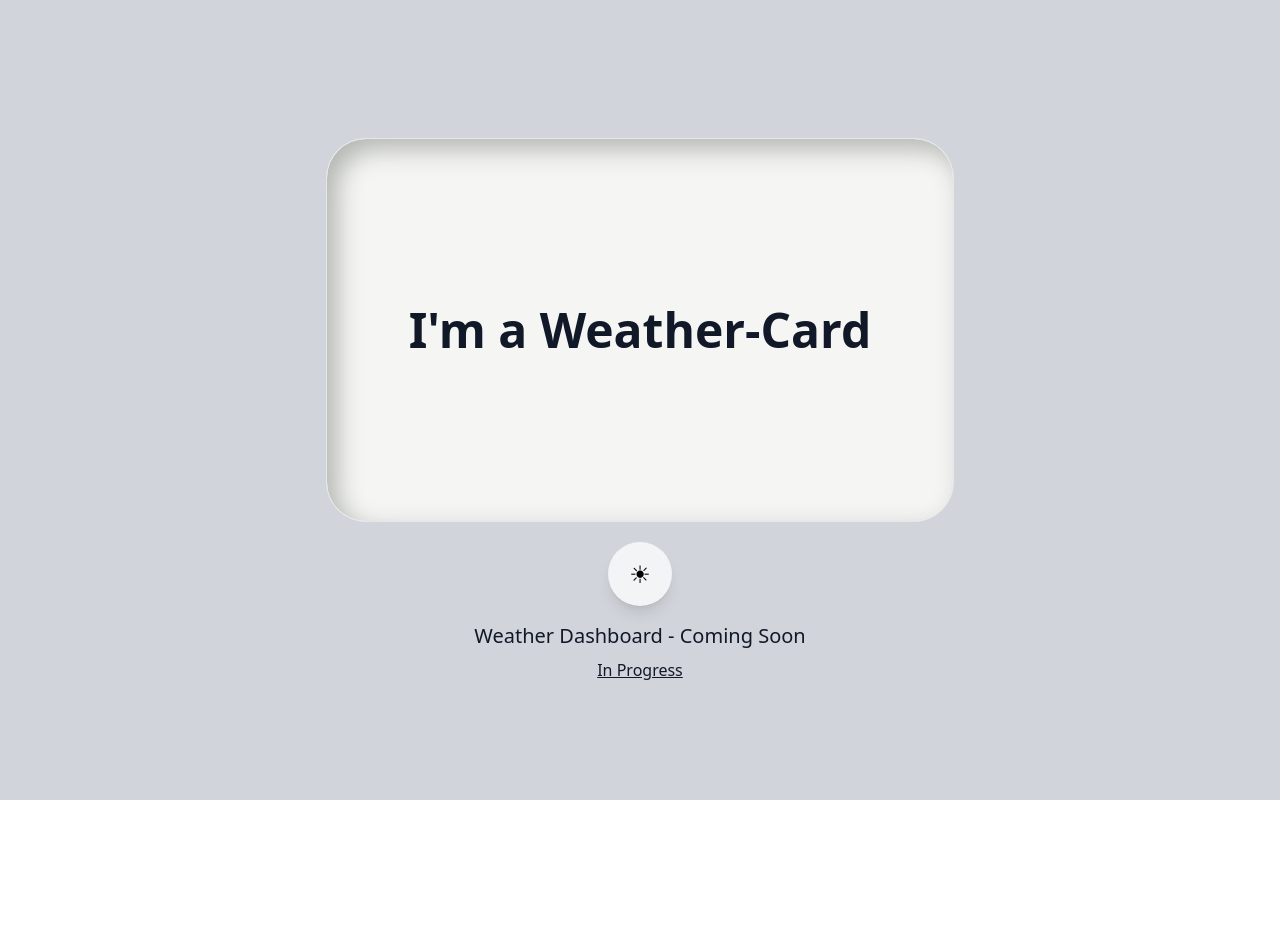
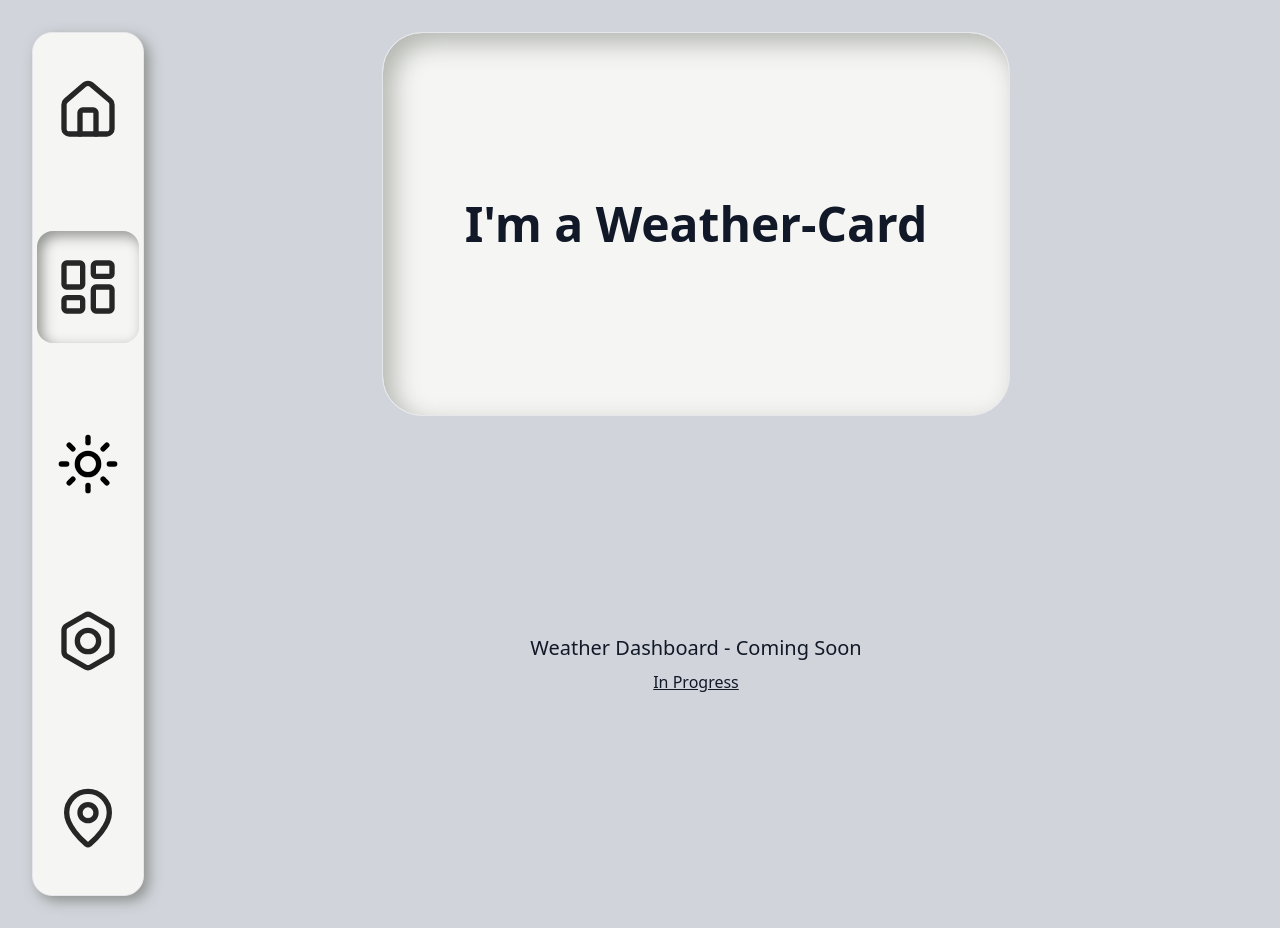
Before and after one commit to Tryx07/weather-dashboard, a React (Create React App) app: page / in a window 1280 px wide. Before the commit the page ends 800 px from the top, so only its background shows below. Built offline with nearby package versions, Linux system fonts and the light colour scheme.

Commit message:
feat: implements Navbar and Layout

```diff
--- a/package.json
+++ b/package.json
@@ -9,6 +9,7 @@
     "@testing-library/user-event": "^13.5.0",
     "axios": "^1.9.0",
     "framer-motion": "^12.23.1",
+    "lucide-react": "^0.539.0",
     "react": "^19.1.0",
     "react-dom": "^19.1.0",
     "react-scripts": "5.0.1",
--- a/src/App.jsx
+++ b/src/App.jsx
@@ -1,16 +1,24 @@
 import './App.css';
-import ThemeToggle from "./components/ThemeToggle";
 import WeatherCard from "./components/WeatherCard";
+import Navbar from "./components/Navbar/Navbar";
 
 function App() {
     return (
-        <div className="min-h-screen flex flex-col items-center justify-center
+        <div className="
+                min-h-screen
+                grid grid-cols-[7rem,1fr] grid-rows-[auto,auto]
+                items-start justify-items-center
                 bg-gray-300 dark:bg-gray-900
                 text-gray-900 dark:text-gray-300
-                    transition-colors duration-500 gr">
-            <WeatherCard />
-            {/* button for theme selection */}
-            <ThemeToggle />
+                transition-colors duration-500
+                p-8
+              "
+        >
+            {/* Navigation to Home, Dashboard, Theme-Toggle, Setting, Location */}
+            <Navbar className="row-span-full justify-self-start"/>
+            {/* styled Card to display weather information */}
+            <WeatherCard className="row-start-1 col-start-2" />
+            <div className="row-start-2 col-start-2 grid place-items-center">
                 {/* placeholder for future components */}
                 <p className="text-xl mt-4">Weather Dashboard - Coming Soon</p>
                 {/* link to GitHub-Repo */}
@@ -23,6 +31,7 @@ function App() {
                     In Progress
                 </a>
             </div>
+        </div>
     );
 }
 
--- /dev/null
+++ b/src/components/Navbar/Navbar.jsx
@@ -0,0 +1,63 @@
+import { useState } from "react";
+import { House, LayoutDashboard, Bolt, MapPin } from 'lucide-react';
+import ThemeToggle from '../ThemeToggle';
+import Selection from './Selection';
+
+export default function Navbar({ className = "" }) {
+
+    const [isActive, setIsActive] = useState("dashboard"); // TODO: track current Pathname for tab/pages
+
+    function HandleClick(tab) {
+        setIsActive(tab);   // TODO: create linkage to tab/pages (needs implementation of pages)
+    }
+
+    return (
+        <nav
+            className={`w-28 h-[864px] grid grid-rows-5 place-items-center gap-6
+                  rounded-[20px] border
+                  bg-stone-100 shadow-[5px_5px_13px_0_rgba(135,138,133,0.90)]
+                  shadow-[-5px_-5px_10px_0_rgba(255,255,255,0.90)]
+                  shadow-[5px_-5px_10px_0_rgba(135,138,133,0.20)]
+                  shadow-[-5px_5px_10px_0_rgba(135,138,133,0.20)]
+                  dark:bg-transparent dark:backdrop-blur-2xl
+                  dark:bg-gradient-to-br dark:from-violet-950/50 dark:to-fuchsia-700/10
+                  dark:shadow-[0_0_30px_5px_rgba(4,30,123,0.50)] dark:border-fuchsia-700
+                  ${className}`}
+        >
+            <ul className="contents">
+                <Selection
+                    activeKey={isActive}
+                    onClick={() => HandleClick("home")}
+                    title="home">
+                    <House className="size-16" />
+                </Selection>
+
+                <Selection
+                    activeKey={isActive}
+                    onClick={() => HandleClick("dashboard")}
+                    title="dashboard">
+                    <LayoutDashboard className="size-16" />
+                </Selection>
+
+                {/* Theme-Toggle Button - no Selection, direct interaction */}
+                <li className="relative w-full h-28 flex items-center justify-center list-none">
+                    <ThemeToggle />
+                </li>
+
+                <Selection
+                    activeKey={isActive}
+                    onClick={() => HandleClick("settings")}
+                    title="settings">
+                    <Bolt className="size-16" />
+                </Selection>
+
+                <Selection
+                    activeKey={isActive}
+                    onClick={() => HandleClick("location")}
+                    title="location">
+                    <MapPin className="size-16" />
+                </Selection>
+            </ul>
+        </nav>
+    );
+}
--- /dev/null
+++ b/src/components/Navbar/Selection.jsx
@@ -0,0 +1,29 @@
+export default function Selection({ activeKey, onClick, title, children }) {
+    return (
+        // every button gets a Selection rect -> no position calculation, reduces reflow
+        <li className="relative w-full h-28 flex items-center justify-center list-none">
+            <div
+                className={`absolute inset-x-1 h-full rounded-2xl
+                    bg-stone-100
+                    shadow-[inset_5px_5px_13px_0px_rgba(135,138,133,0.90)]
+                    shadow-[inset_-5px_-5px_10px_0px_rgba(255,255,255,0.90)]
+                    shadow-[inset_5px_-5px_10px_0px_rgba(135,138,133,0.20)]
+                    shadow-[inset_-5px_5px_10px_0px_rgba(135,138,133,0.20)]
+                    dark:bg-transparent dark:border-[3px] dark:border-fuchsia-200
+                    dark:backdrop-blur-[20px] dark:shadow-[0px_0px_30px_5px_rgba(4,30,123,0.50)]
+                    transition duration-300 ease-in-out
+                    ${activeKey === title ? "opacity-100 scale-100" : "opacity-0 scale-95"}
+                    `}
+            />
+            <button
+                onClick={onClick}
+                className="relative z-10 w-full h-full flex items-center justify-center
+                   text-neutral-800 dark:text-neutral-200"
+                title={title}
+            >
+                {/* for Icons and further Styling */}
+                {children}
+            </button>
+        </li>
+    );
+}
--- a/src/components/ThemeToggle.jsx
+++ b/src/components/ThemeToggle.jsx
@@ -1,7 +1,7 @@
 import { useState } from 'react';
 import { motion, AnimatePresence } from 'framer-motion';
+import { Sun, Moon } from 'lucide-react';
 
-// Button for dark & light mode
 export default function ThemeToggle() {
     // initialize darkMode based of localStorage and system-preference
     const [darkMode, setDarkMode] = useState(() => {
@@ -28,9 +28,8 @@ export default function ThemeToggle() {
     }
 
     return (
-        // Button component for toggle
         <button
-            className="relative w-16 h-16 rounded-full overflow-hidden bg-gray-100 dark:bg-gray-700 flex items-center justify-center shadow-lg dark:shadow-lg-white"
+            className="relative w-16 h-16 flex items-center justify-center"
             onClick={handleToggleTheme}
         >
             {/* animation for button icons */}
@@ -41,17 +40,17 @@ export default function ThemeToggle() {
                         key="moon"
                         initial={{              // starting state
                             scale: 0,           // size: tiny (invisible)
-                            rotate: 45,         // rotated
+                            rotate: 90,         // 90° rotated
                             y: 30               // below center
                         }}
                         animate={{              // target state when fading in
                             scale: 1,           // size: normal (visible)
-                            rotate: 0,          // oriented
+                            rotate: 0,          // oriented/straight
                             y: 0                // center
                         }}
                         exit={{                 // target state when fading out
                             scale: 0,           // size: tiny (invisible)
-                            rotate: -45,        // rotated other direction
+                            rotate: -90,        // 90° rotated other direction
                             y: -30              // above center
                         }}
                         transition={{           // settings for animation
@@ -59,14 +58,14 @@ export default function ThemeToggle() {
                             ease: 'easeInOut'   // smooth acceleration/deceleration
                         }}
                         className="absolute text-white text-2xl"
-                    > ⏾ </motion.span>
+                    > <Moon className="size-16" /> </motion.span>
                 ) : (
                     // sun icon in light-mode
                     <motion.span
                         key="sun"
                         initial={{
                             scale: 0,
-                            rotate: 45,
+                            rotate: 90,
                             y: 30
                         }}
                         animate={{
@@ -76,7 +75,7 @@ export default function ThemeToggle() {
                         }}
                         exit={{
                             scale: 0,
-                            rotate: -45,
+                            rotate: -90,
                             y: -30
                         }}
                         transition={{
@@ -84,7 +83,7 @@ export default function ThemeToggle() {
                             ease: 'easeInOut'
                         }}
                         className="absolute text-black text-2xl"
-                    > ☀︎ </motion.span>
+                    > <Sun className="size-16" /> </motion.span>
                 )}
             </AnimatePresence>
 
--- a/src/components/WeatherCard.jsx
+++ b/src/components/WeatherCard.jsx
@@ -1,29 +1,18 @@
-export default function WeatherCard() {
+export default function WeatherCard({ className = "" }) {
     return (
         <div
-            className="
-                /* Layout & Spacing */
-                w-[628px] h-96 my-5
-                grid place-items-center text-center
-
-                /* Shape */
+            className={`w-[628px] h-96 grid place-items-center text-center
                   rounded-[40px] border
-
-                /* Light mode background & effects */
-                bg-stone-100
-                backdrop-blur-[20px]
-
-                /* Light mode shadows */
+                  bg-stone-100 backdrop-blur-[20px]
                   shadow-[inset_10px_10px_25px_0px_rgba(172,175,169,0.90)]
                   shadow-[inset_-10px_-10px_20px_0px_rgba(255,255,255,0.90)]
                   shadow-[inset_10px_-10px_20px_0px_rgba(172,175,169,0.20)]
                   shadow-[inset_-10px_10px_20px_0px_rgba(172,175,169,0.20)]
-
-                /* Dark mode background & effects */
                   dark:bg-transparent
                   dark:bg-gradient-to-br dark:from-purple-50/25 dark:to-fuchsia-200/5
                   dark:border-fuchsia-200
-                dark:shadow-[0px_0px_30px_5px_rgba(4,30,123,0.50)]"
+                  dark:shadow-[0px_0px_30px_5px_rgba(4,30,123,0.50)]
+                  ${className}`}
         >
             <p className="font-bold text-5xl">I'm a Weather-Card</p>
         </div>
```
Also changed, not shown: 1 other file (tests, documents, lock files or other folders). Lines whose indentation alone changed are shown as unchanged.
